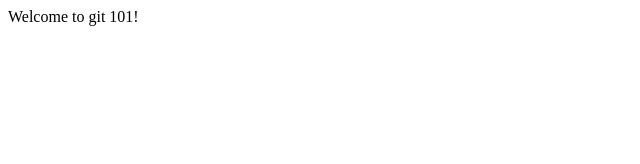
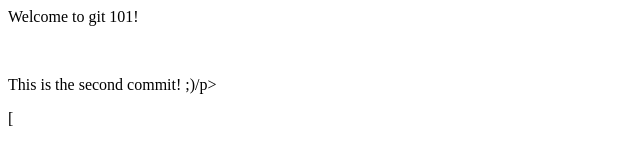
Before and after one commit to ButWhySo/Github101, a plain HTML site: page index.html in a window 1280 px wide. Shown: the whole page, without its empty margins (0-640 px from the left). Drawn offline with Linux system fonts and the light colour scheme.

Commit message:
Update index.html
This tis the second commit,but via Github UI!

```diff
--- a/index.html
+++ b/index.html
@@ -4,5 +4,8 @@
 </head>
 <body>
 <p>Welcome to git 101!</p>
+  <br>
+<p>This is the second commit! ;)/p>
+</p>[
 </body>
 </html>
```
